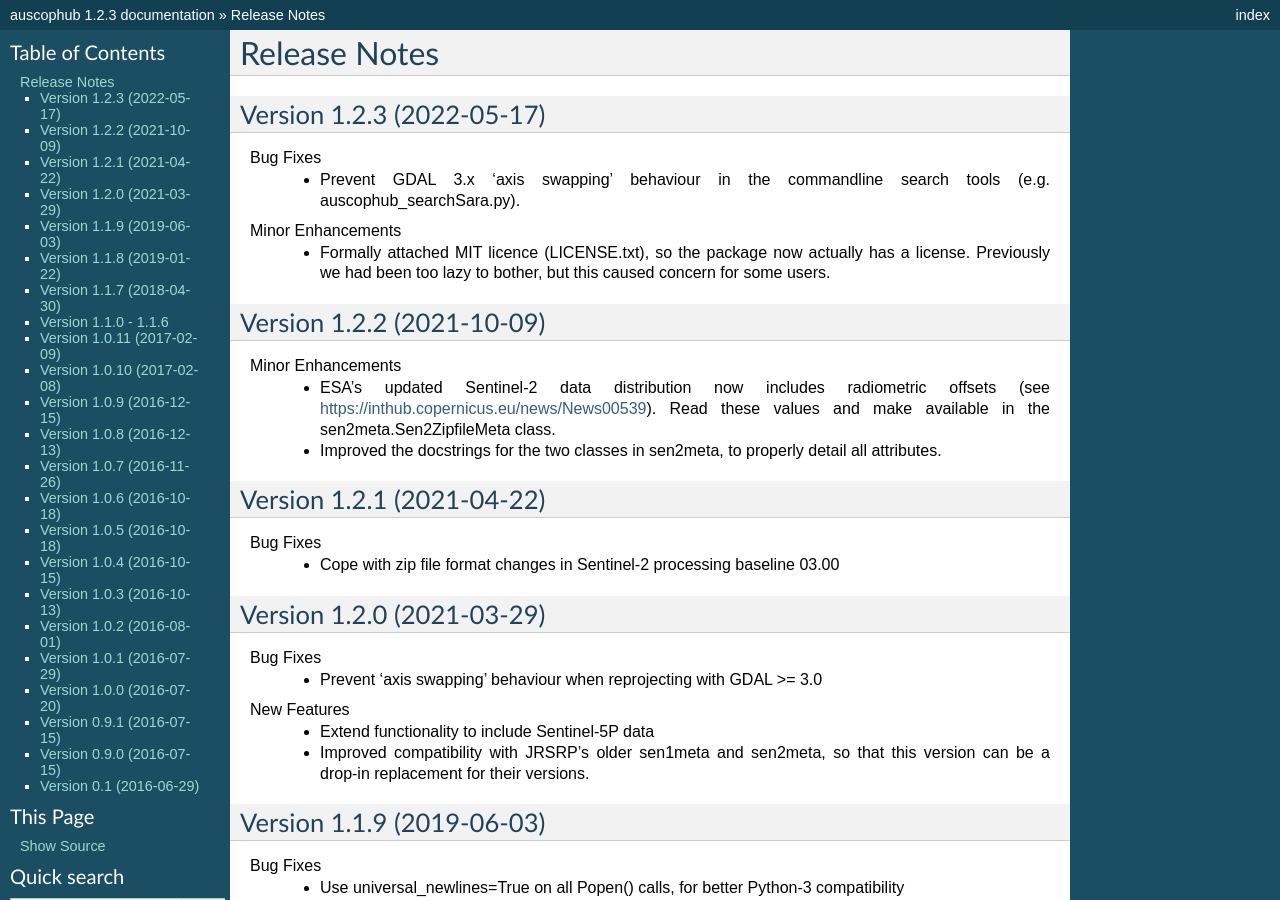
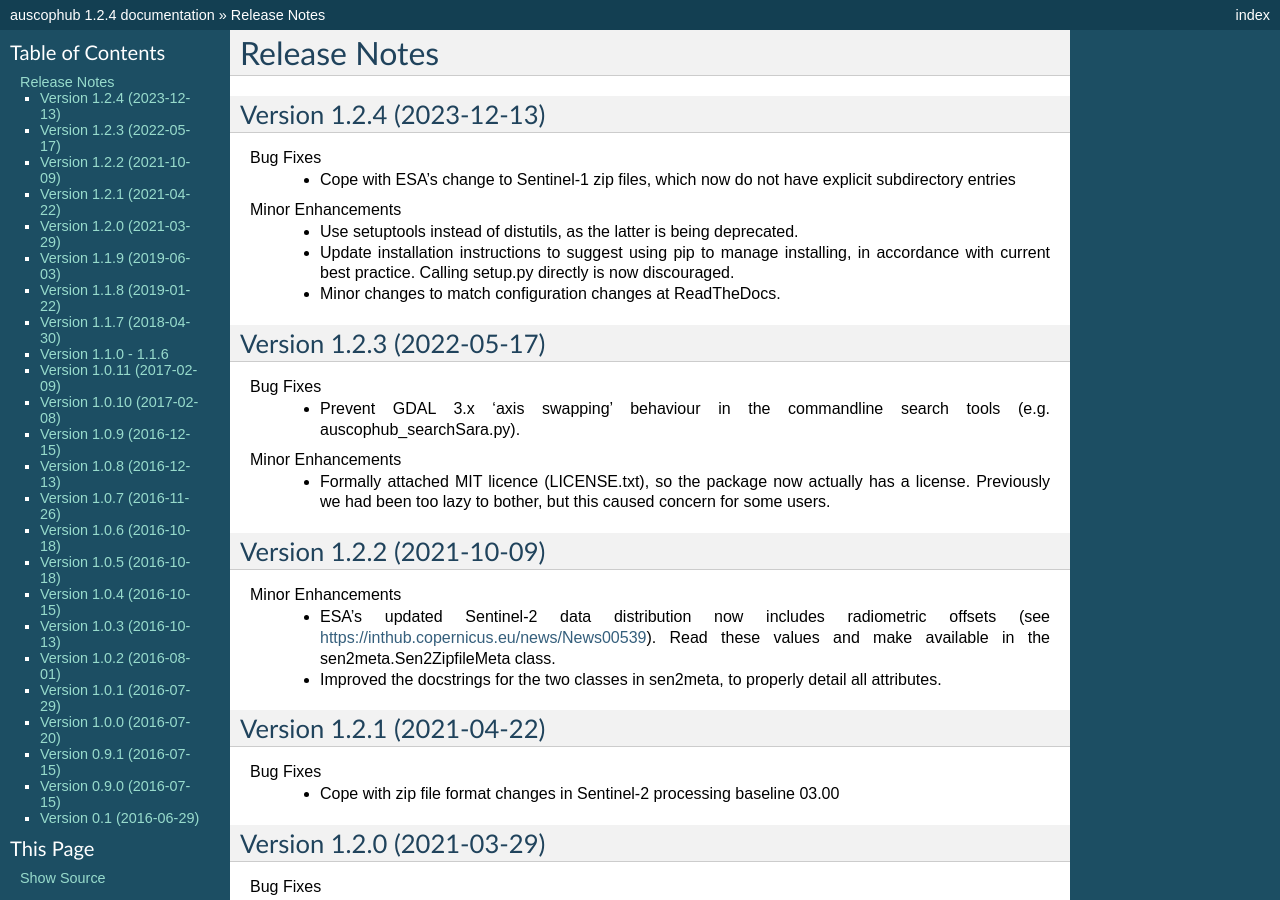
Before and after one commit to CopernicusAustralasia/auscophub, a Sphinx documentation site: the page built from doc/source/releasenotes.rst, in a window 1280 px wide and 900 px high. Built offline with Sphinx 7.4.7, drawn with Linux system fonts in a browser that asks for light colours; some of the changed text lies outside the part shown.

Commit message:
Update to version 1.2.4

```diff
--- a/auscophub/__init__.py
+++ b/auscophub/__init__.py
@@ -2,4 +2,4 @@
 Package of utility modules for AusCopernicusHub
 """
 
-__version__ = "1.2.3"
+__version__ = "1.2.4"
--- a/doc/source/releasenotes.rst
+++ b/doc/source/releasenotes.rst
@@ -1,5 +1,20 @@
 Release Notes
 =============
+
+
+Version 1.2.4 (2023-12-13)
+--------------------------
+Bug Fixes
+    * Cope with ESA's change to Sentinel-1 zip files, which now do not
+      have explicit subdirectory entries
+
+Minor Enhancements
+    * Use setuptools instead of distutils, as the latter is being
+      deprecated.
+    * Update installation instructions to suggest using pip to manage
+      installing, in accordance with current best practice. Calling
+      setup.py directly is now discouraged.
+    * Minor changes to match configuration changes at ReadTheDocs.
 
 Version 1.2.3 (2022-05-17)
 --------------------------
```
